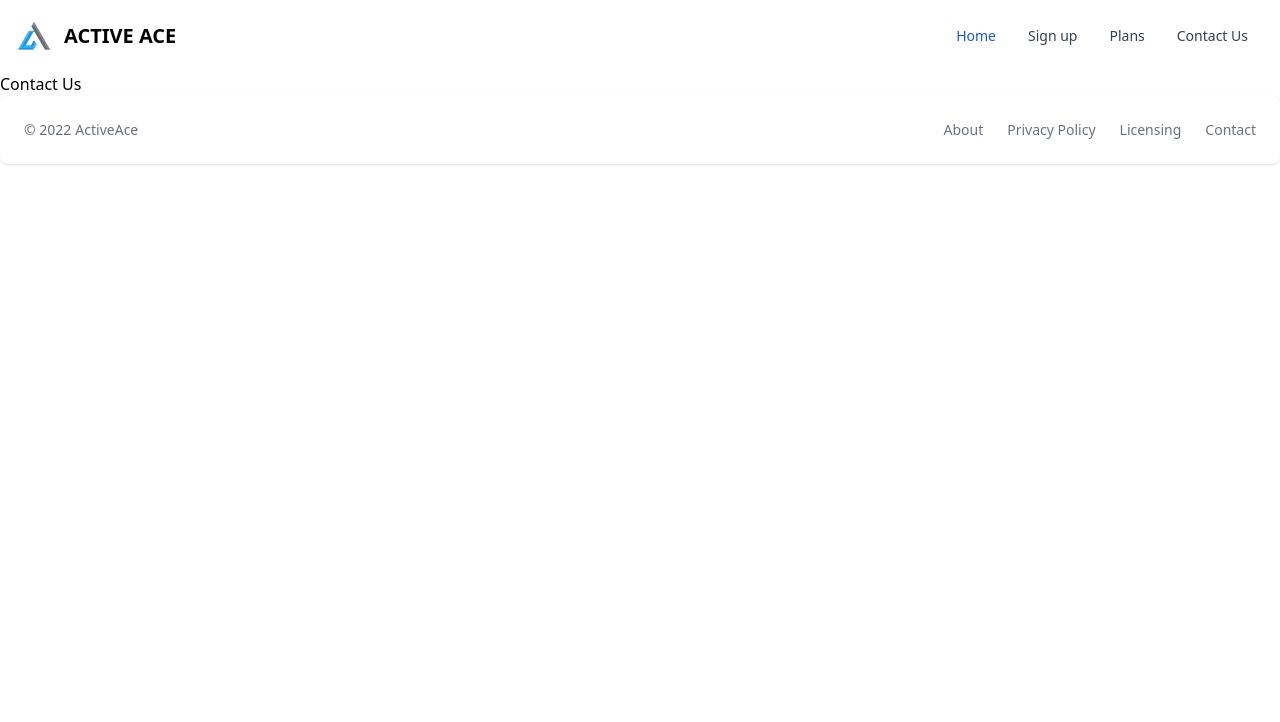
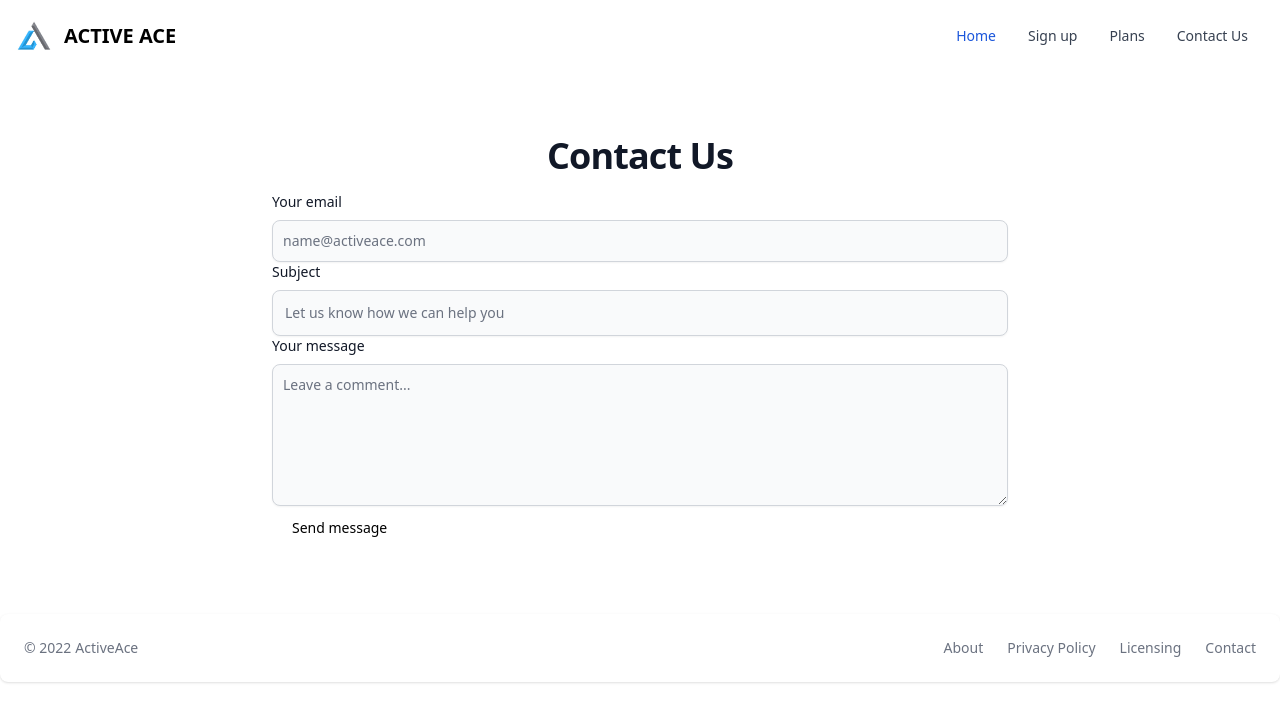
Before and after one commit to Slayer-sky123/ActiveAce, a React (Vite) app: page /contact in a window 1280 px wide. Shown: the top 722 px of the page. Built offline with nearby package versions, Linux system fonts and the light colour scheme.

Commit message:
Contact Form Updated

```diff
--- a/index.html
+++ b/index.html
@@ -9,5 +9,6 @@
   <body>
     <div id="root"></div>
     <script type="module" src="/src/main.jsx"></script>
+
   </body>
 </html>
--- a/package.json
+++ b/package.json
@@ -9,6 +9,7 @@
     "preview": "vite preview"
   },
   "dependencies": {
+    "emailjs-com": "^3.2.0",
     "flowbite": "^1.6.3",
     "flowbite-react": "^0.3.8",
     "react": "^18.2.0",
--- a/src/App.jsx
+++ b/src/App.jsx
@@ -7,12 +7,6 @@
 import Plans from './pages/Plans';
 import Home from './pages/Home';
 import Myfooter from './components/Footer';
-
-
-
-
-
-
 
 
 export default function App() {
--- a/src/pages/Contact.jsx
+++ b/src/pages/Contact.jsx
@@ -1,7 +1,54 @@
 import React from 'react'
+import emailjs from 'emailjs-com';
+import { useRef } from "react";
 
-export default function Contact() {
+function Contact() {
+  const form = useRef();
+
+  const sendEmail = (e) => {
+    e.preventDefault();
+
+    emailjs
+      .sendForm(
+        "service_sac0l2x",
+        "template_4ien6ha",
+        form.current,
+        "JmTtvIKmqkjtTLjaF"
+      )
+      .then(
+        (result) => {
+          console.log(result.text);
+          alert("SUCCESS!");
+        },
+        (error) => {
+          console.log(error.text);
+          alert("FAILED...", error);
+        }
+      );
+  };
   return (
- <h1>Contact Us</h1>
+    <section class="bg-white dark:bg-gray-900">
+  <div class="py-8 lg:py-16 px-4 mx-auto max-w-screen-md">
+      <h2 class="mb-4 text-4xl tracking-tight font-extrabold text-center text-gray-900 dark:text-white">Contact Us</h2>
+
+      <form ref={form} onSubmit={sendEmail}>
+          <div>
+              <label for="email" class="block mb-2 text-sm font-medium text-gray-900 dark:text-gray-300">Your email</label>
+              <input type="email" id="email" class="shadow-sm bg-gray-50 border border-gray-300 text-gray-900 text-sm rounded-lg focus:ring-primary-500 focus:border-primary-500 block w-full p-2.5 dark:bg-gray-700 dark:border-gray-600 dark:placeholder-gray-400 dark:text-white dark:focus:ring-primary-500 dark:focus:border-primary-500 dark:shadow-sm-light" placeholder="name@activeace.com" required />
+          </div>
+          <div>
+              <label for="subject" class="block mb-2 text-sm font-medium text-gray-900 dark:text-gray-300">Subject</label>
+              <input type="text" id="subject" class="block p-3 w-full text-sm text-gray-900 bg-gray-50 rounded-lg border border-gray-300 shadow-sm focus:ring-primary-500 focus:border-primary-500 dark:bg-gray-700 dark:border-gray-600 dark:placeholder-gray-400 dark:text-white dark:focus:ring-primary-500 dark:focus:border-primary-500 dark:shadow-sm-light" placeholder="Let us know how we can help you" required />
+          </div>
+          <div class="sm:col-span-2">
+              <label for="message" class="block mb-2 text-sm font-medium text-gray-900 dark:text-gray-400">Your message</label>
+              <textarea id="message" rows="6" class="block p-2.5 w-full text-sm text-gray-900 bg-gray-50 rounded-lg shadow-sm border border-gray-300 focus:ring-primary-500 focus:border-primary-500 dark:bg-gray-700 dark:border-gray-600 dark:placeholder-gray-400 dark:text-white dark:focus:ring-primary-500 dark:focus:border-primary-500" placeholder="Leave a comment..."></textarea>
+          </div>
+          <button type="submit" class="py-3 px-5 text-sm font-medium text-center text-black rounded-lg bg-primary-700 sm:w-fit hover:bg-primary-800 focus:ring-4 focus:outline-none focus:ring-primary-300 dark:bg-primary-600 dark:hover:bg-primary-700 dark:focus:ring-primary-800">Send message</button>
+      </form>
+  </div>
+</section>
   )
 }
+
+export default Contact
```
Also changed, not shown: 1 other file (tests, documents, lock files or other folders).
